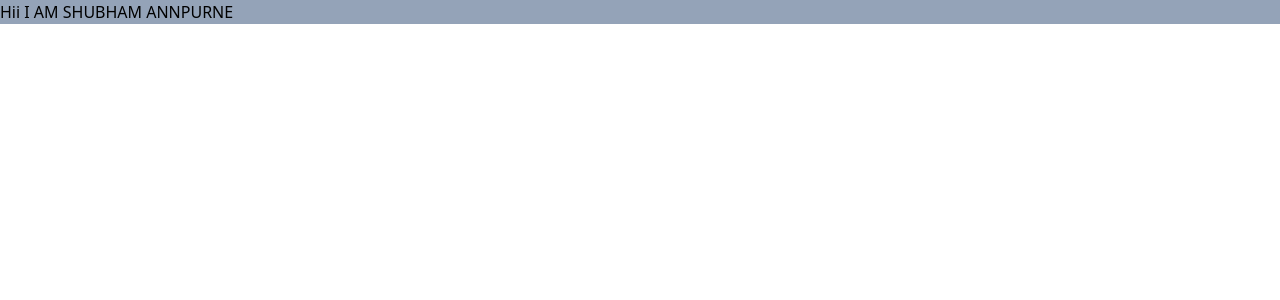
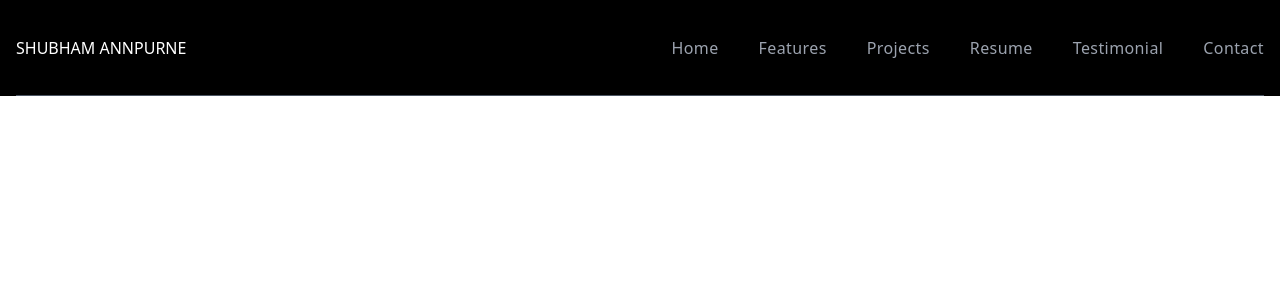
Before and after one commit to shubham111389/My-portfolio, a React (Create React App) app: page / in a window 1280 px wide. Shown: the top 300 px of the page. Built offline with nearby package versions, Linux system fonts and the light colour scheme.

Commit message:
Add the Navbar component

```diff
--- a/package.json
+++ b/package.json
@@ -8,7 +8,10 @@
     "@testing-library/user-event": "^13.5.0",
     "react": "^18.2.0",
     "react-dom": "^18.2.0",
+    "react-icons": "^4.10.1",
+    "react-router-dom": "^6.15.0",
     "react-scripts": "5.0.1",
+    "react-scroll": "^1.8.9",
     "web-vitals": "^2.1.4"
   },
   "scripts": {
--- a/src/App.js
+++ b/src/App.js
@@ -1,8 +1,12 @@
 import React from 'react'
+import Navbar from './Components/navbar/NavBar'
 
 const App = () => {
   return (
-    <div className='bg-slate-400'> Hii I AM SHUBHAM ANNPURNE </div>
+    <div className="w-full h-auto bg-black text-lightText px-4">
+    <Navbar />
+
+    </div>
   )
 }
 
--- /dev/null
+++ b/src/Components/navbar/NavBar.js
@@ -0,0 +1,36 @@
+import React from 'react'
+import { Link } from "react-scroll";// this module provide the scrolling according to link
+import { navLinksdata } from '../../constant/index'
+
+const Navbar = () => {
+  return (
+    <div className="w-full h-24 sticky top-0 z-50 bg-bodyColor mx-auto flex justify-between items-center font-titleFont border-b-[1px] border-b-gray-600">
+      <div className='text-white'>
+         SHUBHAM ANNPURNE
+      </div>
+      <div>
+        <ul className="flex items-center gap-10">
+          {navLinksdata.map(({ _id, title, link }) => (
+            <li
+              className="text-base font-normal text-gray-400 tracking-wide cursor-pointer hover:text-designColor duration-300"
+              key={_id}
+            >
+              <Link
+                activeClass="active"
+                to={link}
+                spy={true}
+                smooth={true}
+                offset={-70}
+                duration={500}
+              >
+                {title}
+              </Link>
+            </li>
+          ))}
+        </ul>
+      </div>
+    </div>
+  );
+}
+
+export default Navbar
--- /dev/null
+++ b/src/constant/index.js
@@ -0,0 +1,32 @@
+export const navLinksdata = [
+    {
+      _id: 1001,
+      title: "Home",
+      link: "home",
+    },
+    {
+      _id: 1002,
+      title: "Features",
+      link: "features",
+    },
+    {
+      _id: 1003,
+      title: "Projects",
+      link: "projects",
+    },
+    {
+      _id: 1004,
+      title: "Resume",
+      link: "resume",
+    },
+    {
+      _id: 1005,
+      title: "Testimonial",
+      link: "testimonial",
+    },
+    {
+      _id: 1006,
+      title: "Contact",
+      link: "contact",
+    },
+  ];
```
Also changed, not shown: 1 other file (tests, documents, lock files or other folders).
